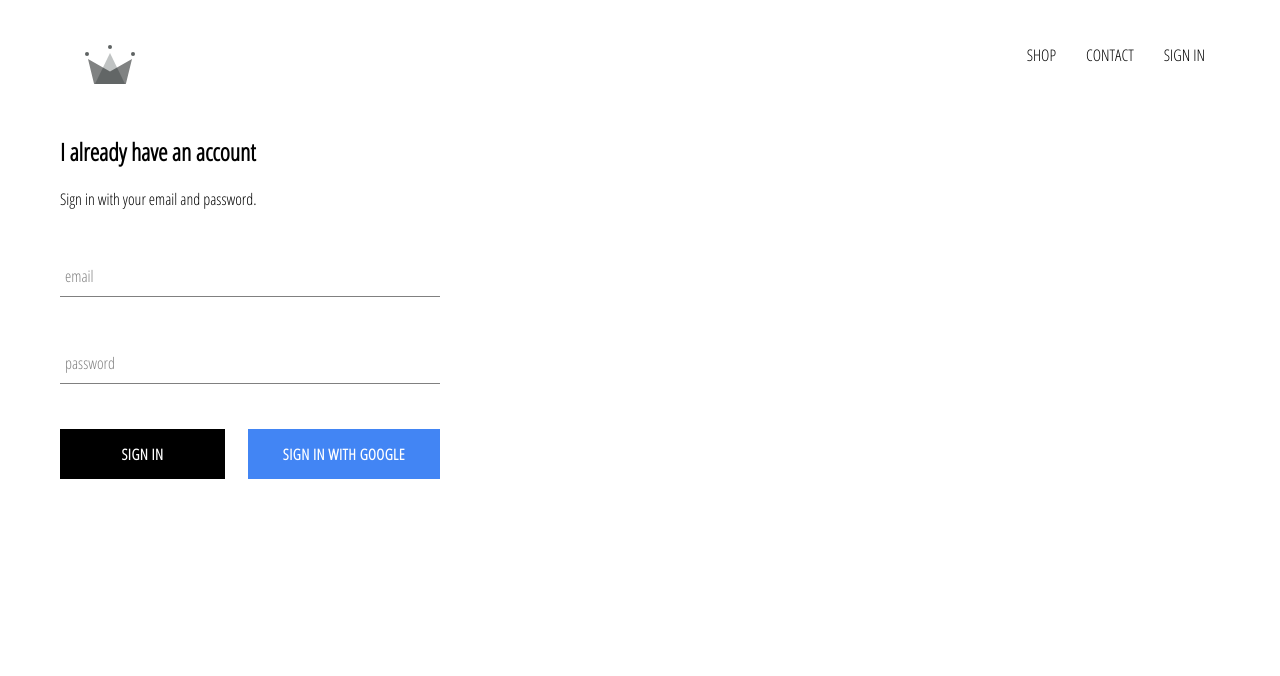
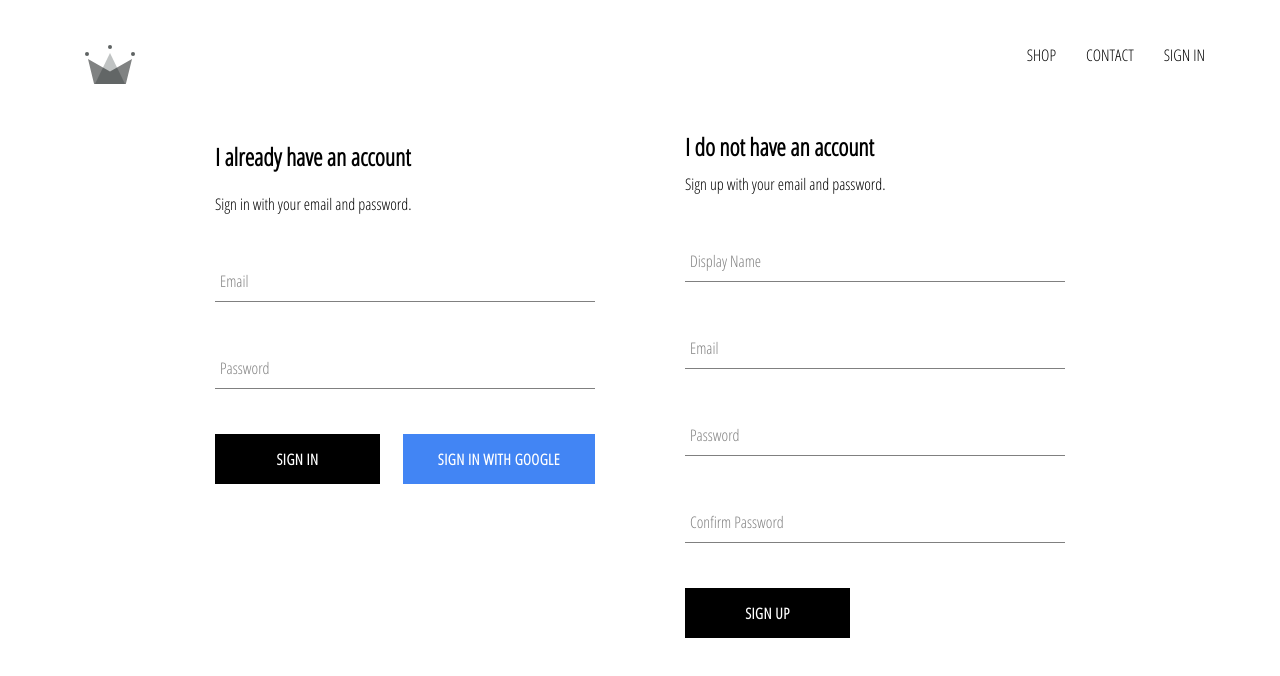
Before and after one commit to aayushigupta66/clothing-app, a React (Create React App) app: page /signin in a window 1280 px wide. Shown: the top 676 px of the page. Built offline with nearby package versions, Linux system fonts and the light colour scheme; no server answers.

Commit message:
created sign up component

```diff
--- a/src/App.js
+++ b/src/App.js
@@ -1,12 +1,12 @@
 import React from 'react';
-import { Route, Switch } from 'react-router-dom';
+import { Route, Switch, useRouteMatch } from 'react-router-dom';
 
 import './App.css';
 import HomePage from './pages/homepage/homepage.component';
 import ShopPage from './pages/shop/shop.component';
 import Header from './components/header/header.component';
 import SignInAndSignOutPage from './pages/sign-in-and-sign-up/sign-in-and-sign-up.component';
-import { auth } from './firebase/firebase.utils';
+import { auth, createUserProfileDocument } from './firebase/firebase.utils';
 
 class App extends React.Component {
   constructor() {
@@ -20,9 +20,20 @@
   unsubscribeFromAuth = null;
 
   componentDidMount() {
-    auth.onAuthStateChanged(user => {
-      this.setState({ currentUser: user });
-      console.log(user);
+    this.unsubscribeFromAuth = auth.onAuthStateChanged(async userAuth => {
+      if (userAuth) {
+        const userRef = await createUserProfileDocument(userAuth);
+
+        userRef.onSnapshot(snapShot => {
+          this.setState({
+            currentUser: {
+              id: snapShot.id,
+              ...snapShot.data()
+            }
+          });
+        });
+      }
+      this.setState({ currentUser: userAuth });
     });
   }
 
--- a/src/components/sign-in/sign-in.component.jsx
+++ b/src/components/sign-in/sign-in.component.jsx
@@ -31,8 +31,8 @@
                 <span>Sign in with your email and password.</span>
 
                 <form onSubmit={this.handleSubmit}>
-                    <FormInput name='email' label='email' type='email' value={this.state.email} handleChange={this.handleChange} required />
-                    <FormInput name='password' label='password' type='password' value={this.state.password} handleChange={this.handleChange} required />
+                    <FormInput name='email' label='Email' type='email' value={this.state.email} handleChange={this.handleChange} required />
+                    <FormInput name='password' label='Password' type='password' value={this.state.password} handleChange={this.handleChange} required />
                     <div className='buttons'>
                         <CustomButton type='submit'>Sign In</CustomButton>
                         <CustomButton onClick={signInWithGoogle} isGoogleSignIn>Sign in with Google</CustomButton>
--- /dev/null
+++ b/src/components/sign-up/sign-up.component.jsx
@@ -0,0 +1,68 @@
+import React from 'react';
+import FormInput from '../form-input/form-input.component';
+import CustomButton from '../custom-button/custom-button.component';
+import './sign-up.styles.scss';
+import { auth, createUserProfileDocument } from '../../firebase/firebase.utils';
+
+class SignUp extends React.Component {
+    constructor() {
+        super();
+
+        this.state = {
+            displayName: '',
+            email: '',
+            password: '',
+            confirmPassword: ''
+        };
+    }
+
+    handleSubmit = async (event) => {
+        event.preventDefault();
+
+        const { displayName, email, password, confirmPassword } = this.state;
+
+        if (password != confirmPassword) {
+            alert("passwords don't match");
+            return;
+        }
+
+        try {
+            const { user } = await auth.createUserWithEmailAndPassword(email, password);
+            await createUserProfileDocument(user, { displayName });
+            this.setState({
+                displayName: '',
+                email: '',
+                password: '',
+                confirmPassword: ''
+            })
+        } catch (error) {
+            console.log(error)
+        }
+    }
+
+    handleChange = (event) => {
+        const { name, value } = event.target;
+        this.setState({ [name]: value });
+    }
+
+    render() {
+        const { displayName, email, password, confirmPassword } = this.state;
+
+        return (
+            <div className='sign-up'>
+                <h2 className='title'>I do not have an account</h2>
+                <span>Sign up with your email and password.</span>
+
+                <form className='sign-up-form' onSubmit={this.handleSubmit}>
+                    <FormInput name='displayName' label='Display Name' type='text' value={displayName} handleChange={this.handleChange} required />
+                    <FormInput name='email' label='Email' type='email' value={email} handleChange={this.handleChange} required />
+                    <FormInput name='password' label='Password' type='password' value={password} handleChange={this.handleChange} required />
+                    <FormInput name='confirmPassword' label='Confirm Password' type='password' value={confirmPassword} handleChange={this.handleChange} required />
+                    <CustomButton type='submit'>Sign Up</CustomButton>
+                </form>
+            </div>
+        );
+    }
+}
+
+export default SignUp;
--- /dev/null
+++ b/src/components/sign-up/sign-up.styles.scss
@@ -0,0 +1,9 @@
+.sign-up {
+    display: flex;
+    flex-direction: column;
+    width: 380px;
+
+    .title {
+        margin: 10px 0;
+    }
+}
--- a/src/pages/sign-in-and-sign-up/sign-in-and-sign-up.component.jsx
+++ b/src/pages/sign-in-and-sign-up/sign-in-and-sign-up.component.jsx
@@ -1,11 +1,13 @@
 import React from 'react';
-import SignIn from '../../components/sign-in/sign-in.component'
+import SignIn from '../../components/sign-in/sign-in.component';
+import SignUp from '../../components/sign-up/sign-up.component';
 import './sign-in-and-sign-up.styles.scss';
 
 export const SignInAndSignOutPage = () => {
     return (
         <div className='sign-in-and-sign-up'>
             <SignIn />
+            <SignUp />
         </div>
     );
 };
--- a/src/pages/sign-in-and-sign-up/sign-in-and-sign-up.styles.scss
+++ b/src/pages/sign-in-and-sign-up/sign-in-and-sign-up.styles.scss
@@ -0,0 +1,6 @@
+.sign-in-and-sign-up {
+    width: 850px;
+    display: flex;
+    justify-content: space-between;
+    margin: 30px auto;
+}
```
Also changed, not shown: src/logo.svg (deleted).
